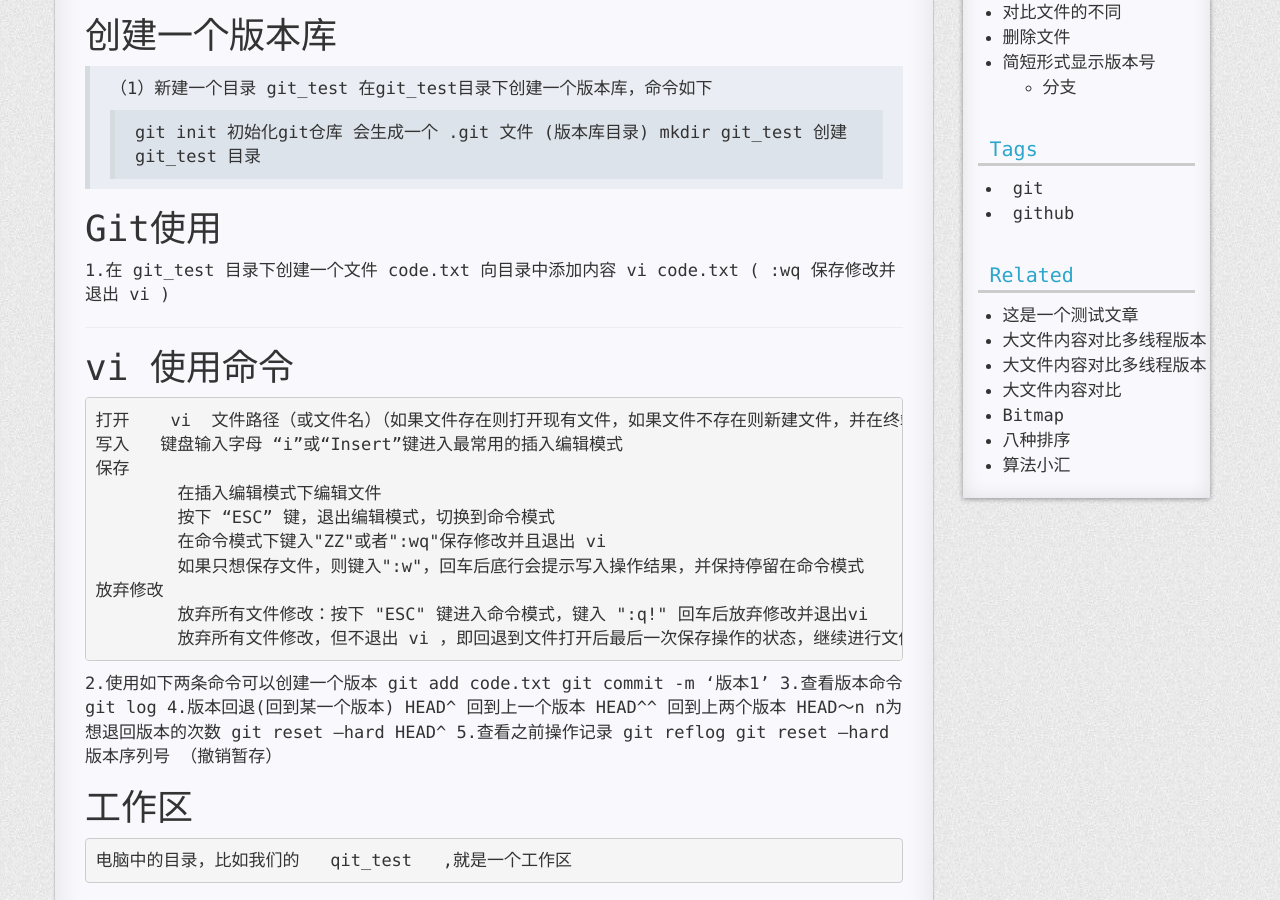
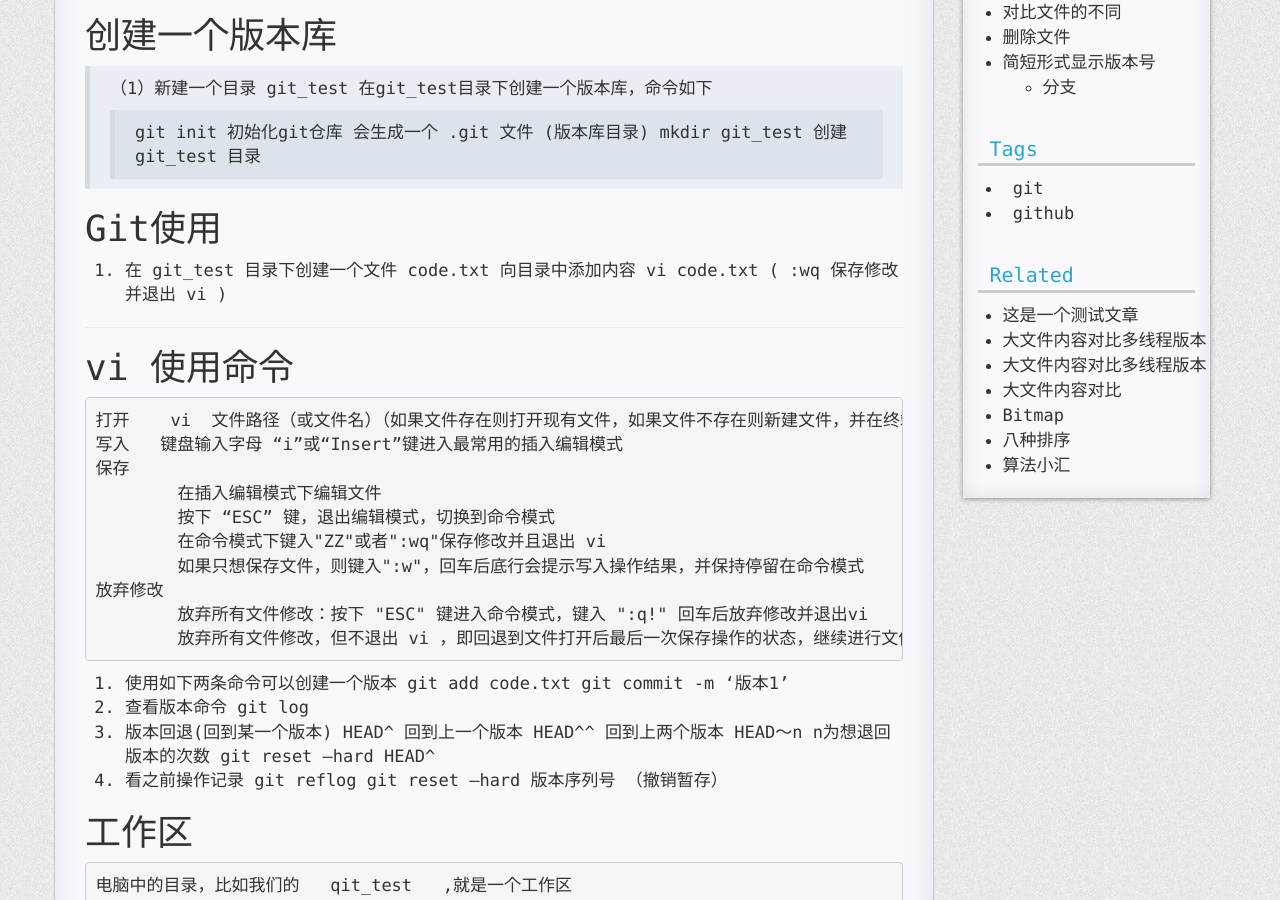
Before and after one commit to YuBaiyang-sudo/YuBaiyang-sudo.github.io, a Jekyll site: the page built from _posts/2019-12-14-git-github-blog.md, in a window 1280 px wide and 900 px high, scrolled down 358 px. Built offline with Jekyll 4.4.1, drawn with Linux system fonts in a browser that asks for light colours; nearby versions of some CDN libraries; comment, search, counter and statistics services are not loaded; a style sheet for code colours, icons or effects is not loaded.

Commit message:
Update 2019-12-14-git-github-blog.md

```diff
--- a/_posts/2019-12-14-git-github-blog.md
+++ b/_posts/2019-12-14-git-github-blog.md
@@ -17,7 +17,7 @@ categories: algorithm
 >> mkdir git_test	创建	git_test	目录
 
 # Git使用
-1.在	git_test	目录下创建一个文件	code.txt
+1. 在	git_test	目录下创建一个文件	code.txt
 		向目录中添加内容	vi	code.txt         (  :wq  保存修改并退出 vi )
 
 --------
@@ -34,17 +34,17 @@ categories: algorithm
 		放弃所有文件修改，但不退出 vi ，即回退到文件打开后最后一次保存操作的状态，继续进行文件操作：按下 "ESC" 键进入命令模式，键入 ":e!" ，回车后回到命令模式
 --------
 
-2.使用如下两条命令可以创建一个版本
+2. 使用如下两条命令可以创建一个版本
 		git	add   code.txt
 		git	commit 	 -m  ‘版本1’
-3.查看版本命令
+3. 查看版本命令
 		git   log
-4.版本回退(回到某一个版本)
+4. 版本回退(回到某一个版本)
 	HEAD^   回到上一个版本
 	HEAD^^  回到上两个版本
 	HEAD～n    n为想退回版本的次数
 		 git	reset   --hard  HEAD^
-5.查看之前操作记录
+5. 看之前操作记录
 		git	reflog
 		git 	reset  --hard  版本序列号    （撤销暂存）
 
```
